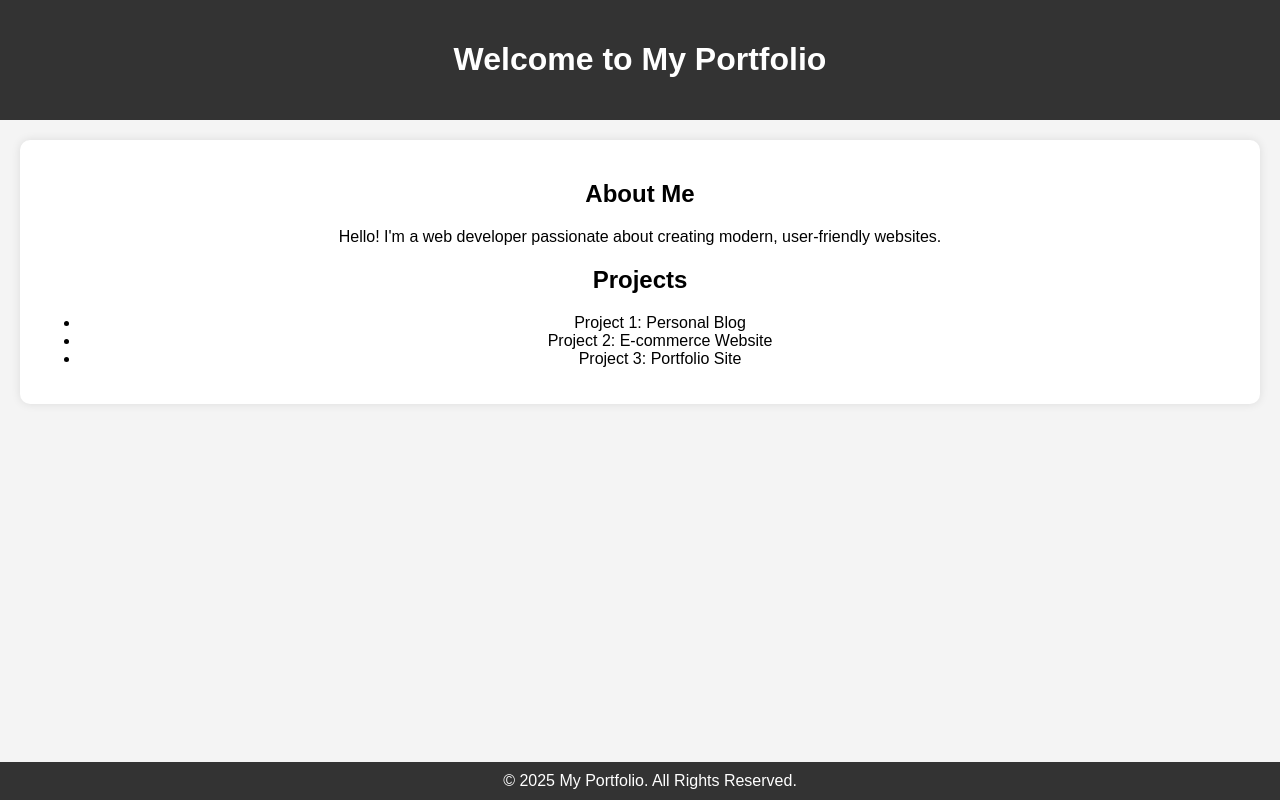
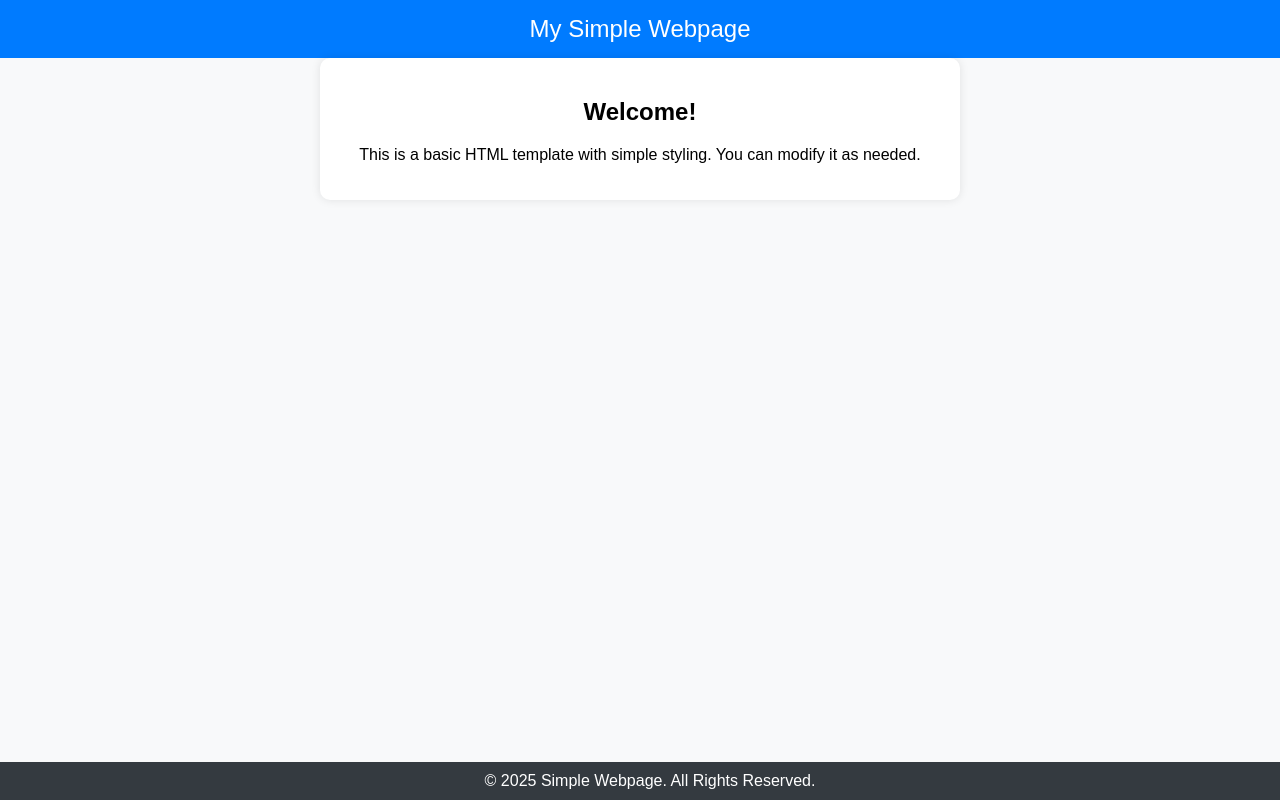
Before and after one commit to Rajeev2000323/AWS_Repo, a plain HTML site: page index.html in a window 1280 px wide. Drawn offline with Linux system fonts and the light colour scheme.

Commit message:
Update index.html

```diff
--- a/index.html
+++ b/index.html
@@ -3,29 +3,32 @@
 <head>
     <meta charset="UTF-8">
     <meta name="viewport" content="width=device-width, initial-scale=1.0">
-    <title>My Portfolio</title>
+    <title>Simple Webpage</title>
     <style>
         body {
             font-family: Arial, sans-serif;
             margin: 0;
             padding: 0;
+            background-color: #f8f9fa;
             text-align: center;
-            background-color: #f4f4f4;
         }
         header {
-            background-color: #333;
+            background-color: #007bff;
             color: white;
-            padding: 20px;
+            padding: 15px;
+            font-size: 24px;
         }
-        .container {
+        .content {
             margin: 20px;
             padding: 20px;
             background-color: white;
             border-radius: 10px;
             box-shadow: 0 0 10px rgba(0, 0, 0, 0.1);
+            max-width: 600px;
+            margin: auto;
         }
         footer {
-            background-color: #333;
+            background-color: #343a40;
             color: white;
             padding: 10px;
             position: fixed;
@@ -36,20 +39,14 @@
 </head>
 <body>
     <header>
-        <h1>Welcome to My Portfolio</h1>
+        My Simple Webpage
     </header>
-    <div class="container">
-        <h2>About Me</h2>
-        <p>Hello! I'm a web developer passionate about creating modern, user-friendly websites.</p>
-        <h2>Projects</h2>
-        <ul>
-            <li>Project 1: Personal Blog</li>
-            <li>Project 2: E-commerce Website</li>
-            <li>Project 3: Portfolio Site</li>
-        </ul>
+    <div class="content">
+        <h2>Welcome!</h2>
+        <p>This is a basic HTML template with simple styling. You can modify it as needed.</p>
     </div>
     <footer>
-        &copy; 2025 My Portfolio. All Rights Reserved.
+        &copy; 2025 Simple Webpage. All Rights Reserved.
     </footer>
 </body>
 </html>
```
